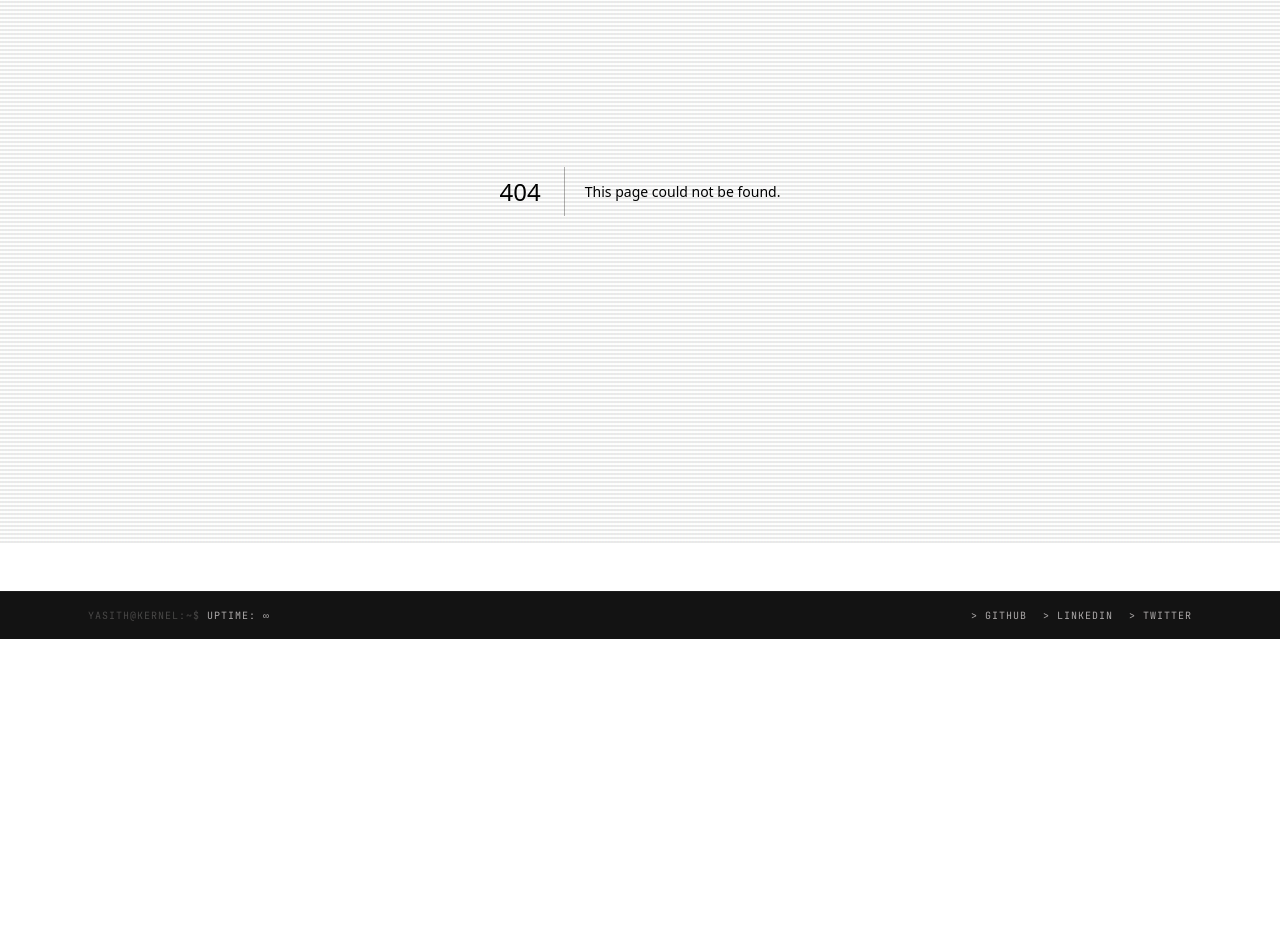
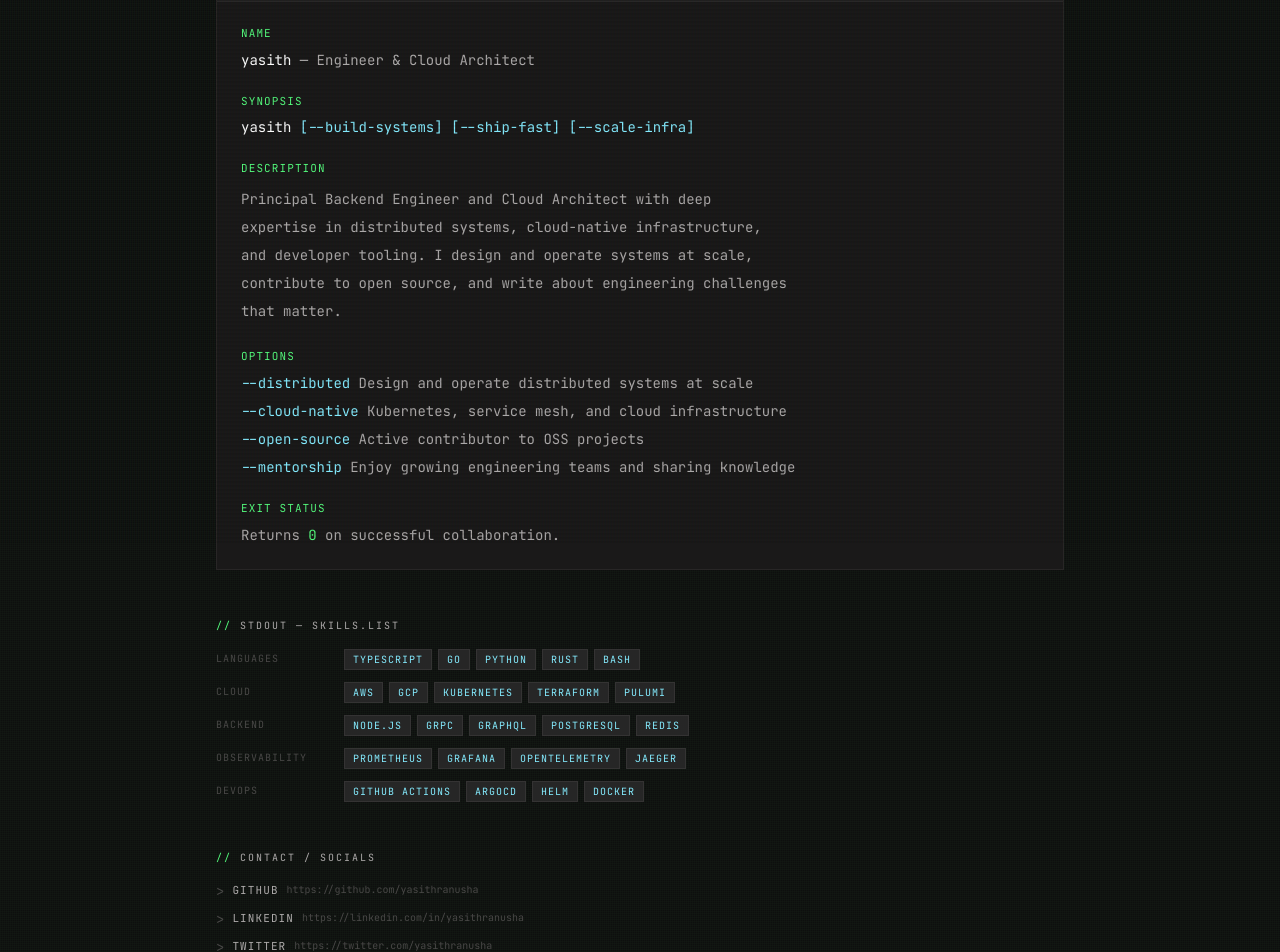
Before and after one commit to yasithranusha/portfolio, a Next.js app: page /about in a window 1280 px wide. Before the commit this address had no page. Shown: the part 257-1209 px from the top of the page. Before the commit the page ends 896 px from the top, so only its background shows below. Built offline with nearby package versions, Linux system fonts and the light colour scheme.

Commit message:
feat(about): add System Identity page with man-page bio, skills, and social links

```diff
--- /dev/null
+++ b/app/about/page.tsx
@@ -0,0 +1,152 @@
+import type { Metadata } from "next";
+import Link from "next/link";
+import { siteConfig } from "@/config/site";
+import { SectionLabel } from "@/components/ui/section-label";
+import { TerminalWindow } from "@/components/ui/terminal-window";
+import { Tag } from "@/components/ui/tag";
+import { StaggerReveal } from "@/components/motion/stagger-reveal";
+import { StatusDot } from "@/components/ui/status-dot";
+
+export const metadata: Metadata = {
+  title: "CONNECT // System Identity",
+  description: `About ${siteConfig.name} — ${siteConfig.role}`,
+};
+
+const skills = [
+  { category: "Languages",     items: ["TypeScript", "Go", "Python", "Rust", "Bash"] },
+  { category: "Cloud",         items: ["AWS", "GCP", "Kubernetes", "Terraform", "Pulumi"] },
+  { category: "Backend",       items: ["Node.js", "gRPC", "GraphQL", "PostgreSQL", "Redis"] },
+  { category: "Observability", items: ["Prometheus", "Grafana", "OpenTelemetry", "Jaeger"] },
+  { category: "DevOps",        items: ["GitHub Actions", "ArgoCD", "Helm", "Docker"] },
+];
+
+export default function AboutPage() {
+  return (
+    <div className="max-w-4xl mx-auto px-4 sm:px-6 py-12 space-y-12">
+
+      {/* ─── Header ───────────────────────────────────────────────── */}
+      <section className="space-y-3">
+        <SectionLabel>connect / metadata — system_identity</SectionLabel>
+        <h1 className="text-2xl sm:text-3xl font-bold font-sans text-white">
+          {siteConfig.name}
+        </h1>
+        <div className="flex items-center gap-2">
+          <StatusDot status="online" animate label="online" />
+          <span className="text-[10px] font-mono text-[#494847]">|</span>
+          <span className="text-[10px] font-mono text-[#adaaaa]">{siteConfig.role}</span>
+        </div>
+      </section>
+
+      {/* ─── man(1) page style bio ─────────────────────────────────── */}
+      <TerminalWindow title={`man ${siteConfig.handle}`}>
+        <div className="p-6 font-mono text-sm space-y-6">
+          <div>
+            <p className="text-[#55fe7e] text-[11px] tracking-widest uppercase mb-2">NAME</p>
+            <p className="text-[#adaaaa]">
+              <span className="text-white">{siteConfig.handle}</span> — {siteConfig.role}
+            </p>
+          </div>
+
+          <div>
+            <p className="text-[#55fe7e] text-[11px] tracking-widest uppercase mb-2">SYNOPSIS</p>
+            <p className="text-[#adaaaa]">
+              <span className="text-white">{siteConfig.handle}</span>{" "}
+              <span className="text-[#85ecff]">[--build-systems]</span>{" "}
+              <span className="text-[#85ecff]">[--ship-fast]</span>{" "}
+              <span className="text-[#85ecff]">[--scale-infra]</span>
+            </p>
+          </div>
+
+          <div>
+            <p className="text-[#55fe7e] text-[11px] tracking-widest uppercase mb-2">DESCRIPTION</p>
+            <p className="text-[#adaaaa] leading-7 max-w-prose">
+              Principal Backend Engineer and Cloud Architect with deep expertise in distributed systems,
+              cloud-native infrastructure, and developer tooling. I design and operate systems at scale,
+              contribute to open source, and write about engineering challenges that matter.
+            </p>
+          </div>
+
+          <div>
+            <p className="text-[#55fe7e] text-[11px] tracking-widest uppercase mb-2">OPTIONS</p>
+            <div className="space-y-2 text-[#adaaaa]">
+              <p>
+                <span className="text-[#85ecff]">--distributed</span>
+                {"  "}Design and operate distributed systems at scale
+              </p>
+              <p>
+                <span className="text-[#85ecff]">--cloud-native</span>
+                {"  "}Kubernetes, service mesh, and cloud infrastructure
+              </p>
+              <p>
+                <span className="text-[#85ecff]">--open-source</span>
+                {"  "}Active contributor to OSS projects
+              </p>
+              <p>
+                <span className="text-[#85ecff]">--mentorship</span>
+                {"  "}Enjoy growing engineering teams and sharing knowledge
+              </p>
+            </div>
+          </div>
+
+          <div>
+            <p className="text-[#55fe7e] text-[11px] tracking-widest uppercase mb-2">EXIT STATUS</p>
+            <p className="text-[#adaaaa]">
+              Returns <span className="text-[#55fe7e]">0</span> on successful collaboration.
+            </p>
+          </div>
+        </div>
+      </TerminalWindow>
+
+      {/* ─── Skills stdout ─────────────────────────────────────────── */}
+      <section className="space-y-4">
+        <SectionLabel>stdout — skills.list</SectionLabel>
+
+        <StaggerReveal className="space-y-3">
+          {skills.map((group) => (
+            <div key={group.category} className="flex flex-col sm:flex-row sm:items-start gap-2 sm:gap-4">
+              <span className="text-[10px] font-mono text-[#494847] w-28 flex-shrink-0 uppercase tracking-widest pt-0.5">
+                {group.category}
+              </span>
+              <div className="flex flex-wrap gap-1.5">
+                {group.items.map((skill) => (
+                  <Tag key={skill} variant="tertiary">
+                    {skill}
+                  </Tag>
+                ))}
+              </div>
+            </div>
+          ))}
+        </StaggerReveal>
+      </section>
+
+      {/* ─── Social Links ──────────────────────────────────────────── */}
+      <section className="space-y-4">
+        <SectionLabel>contact / socials</SectionLabel>
+
+        <div className="flex flex-col gap-2">
+          {Object.entries(siteConfig.socials).map(([platform, url]) => (
+            <Link
+              key={platform}
+              href={url}
+              target="_blank"
+              rel="noopener noreferrer"
+              className="inline-flex items-center gap-2 text-sm font-mono text-[#adaaaa] hover:text-[#85ecff] transition-colors group"
+            >
+              <span className="text-[#494847] group-hover:text-[#85ecff] transition-colors">&gt;</span>
+              <span className="uppercase tracking-widest text-[11px]">{platform}</span>
+              <span className="text-[#494847] text-[10px] truncate">{url}</span>
+            </Link>
+          ))}
+          <Link
+            href={`mailto:hello@${siteConfig.url.replace("https://", "")}`}
+            className="inline-flex items-center gap-2 text-sm font-mono text-[#adaaaa] hover:text-[#55fe7e] transition-colors group"
+          >
+            <span className="text-[#494847] group-hover:text-[#55fe7e] transition-colors">&gt;</span>
+            <span className="uppercase tracking-widest text-[11px]">email</span>
+          </Link>
+        </div>
+      </section>
+
+    </div>
+  );
+}
```
